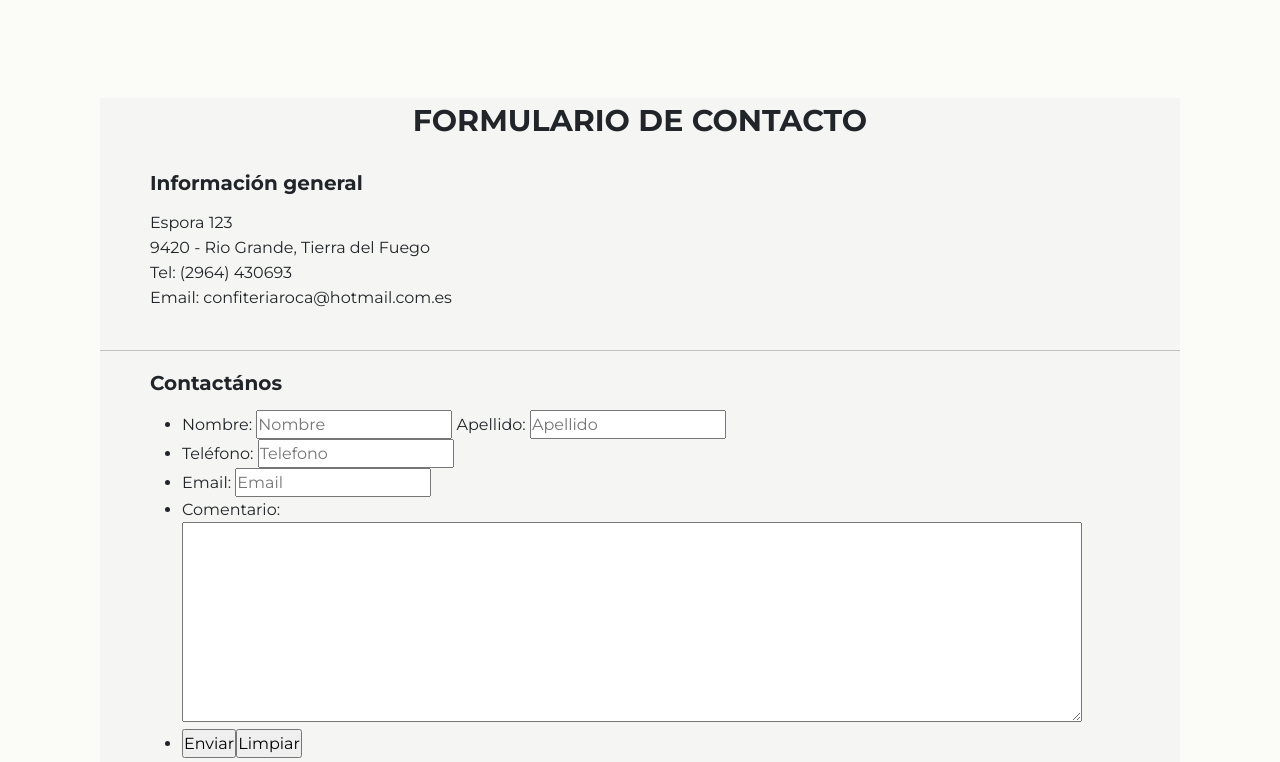
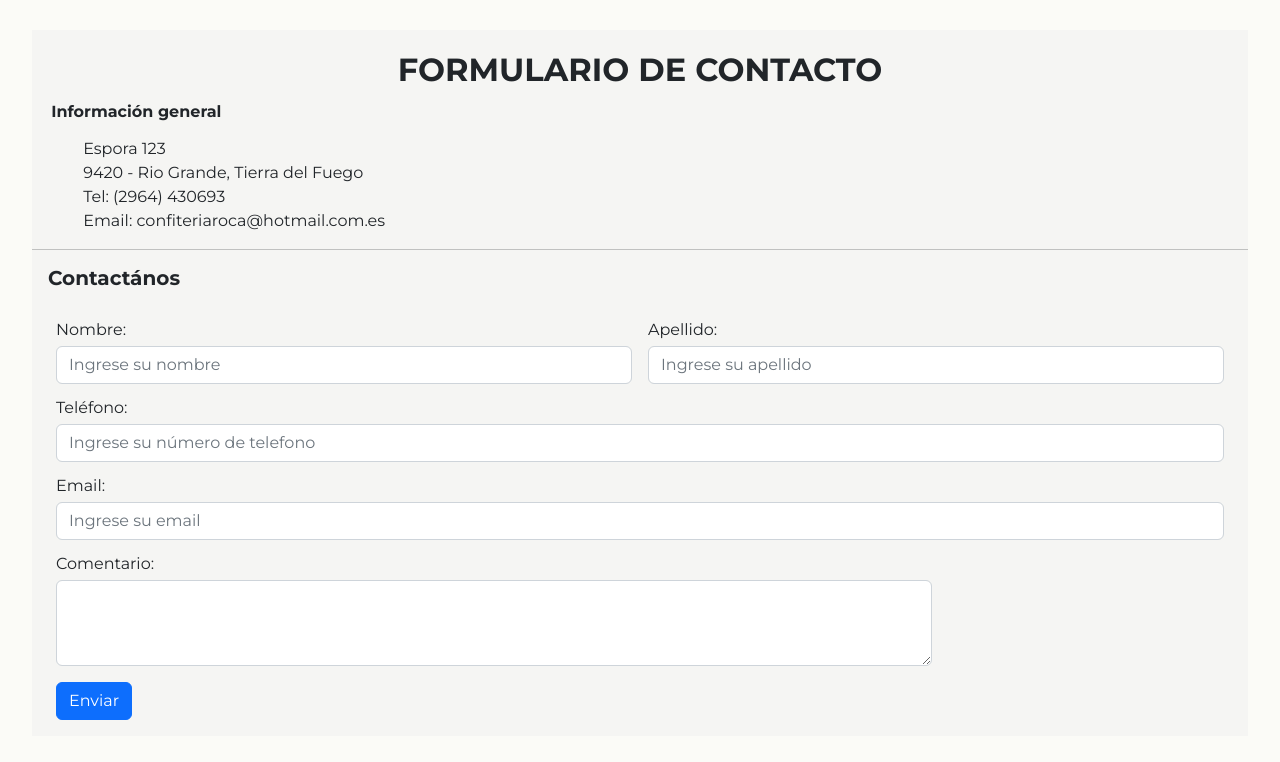
Before and after one commit to SicTransit-PdM/rocaweb, a plain HTML site: page pages/contacto.html in a window 1280 px wide. Shown: the part 518-1280 px from the top of the page. Drawn offline with nearby package versions, Linux system fonts and the light colour scheme.

Commit message:
3ra Entrega

```diff
--- a/css/_queries.scss
+++ b/css/_queries.scss
@@ -39,6 +39,10 @@
     .legales{
         margin-bottom: 2rem;
     }
+    #formres{
+    height: 10rem;
+    width: 20rem;
+    }
 }
 @media screen and (min-width: 1200px){
     header{
@@ -71,4 +75,8 @@
     #ubicacion, #rrss{
         text-align: left;
     }
+    #formres{
+    height: 30rem;
+    width: 50rem;
+    }
 }
--- a/css/styles.scss
+++ b/css/styles.scss
@@ -132,40 +132,46 @@ main{
 
 /*-------------------------   CONTACTO   -----------------------------*/
 
-#contacto section{
-    margin: 100px 100px 100px 100px;
-}
-#contacto form fieldset{
-    background-color: rgba(235, 235, 235, 0.400);
-    height: 700px;
-}
-#contacto form fieldset legend{
-    font-size: 30px;
-    text-transform:uppercase;
-    text-align: center;
-    font-weight: bold;
+#contacto {
+    section {
+    }
+    form{
+        fieldset{
+            margin: 2rem 2rem 2rem 2rem;
+            background-color: rgba(235, 235, 235, 0.400);
+            legend{
+                margin-top: 1rem;
+                font-size: 2rem;
+                text-transform:uppercase;
+                text-align: center;
+                font-weight: bold;
+            }
+        }
+    }
 }
 #infocontacto{
-    margin: 20px auto 40px 50px;
-    line-height: 25px;
+    margin: 0.5rem auto 1rem 1.2rem;
+    line-height: 1rem;
+    h2{
+        font-weight: bold;
+        font-size: 1rem;
+        margin-bottom: 1rem;
+    }
+    ul{
+        list-style: none;
+        li{
+        line-height: 1.5rem;
+        }
+    }
+}
+#infosubmit{
+    line-height: 1rem;
     h2{
         font-weight: bold;
         font-size: 20px;
-        margin-bottom: 15px;
+        margin-left: 1rem;
+        margin-bottom: 1rem;
     }
-}
-#infosubmit{
-    margin: 20px auto 40px 50px;
-    line-height: 25px;
-    h2{
-        font-weight: bold;
-        font-size: 20px;
-        margin-bottom: 15px;
-    }
-}
-#comentario{
-    width: 900px;
-    height: 200px;
 }
 
 /*-------------------------   HISTORIA   -----------------------------*/
@@ -213,10 +219,8 @@ main{
     align-items: center;
     justify-content: center;
     background-color: darkgray;
-    height: 30rem;
-    width: 50rem;
     margin-bottom: 50px;
-    font-size: 3rem;
+    font-size: 1rem;
 }
 
 /*-------------------------   STAFF   -----------------------------*/
--- a/pages/contacto.html
+++ b/pages/contacto.html
@@ -61,39 +61,43 @@
             <form action="" method="GET" enctype="multipart/form-data">
                 <fieldset>
                     <legend>Formulario de contacto</legend>
-                    <br>
                     <div id="infocontacto">
                         <h2>Información general</h2>
-                        <p>Espora 123
-                        <br>9420 - Rio Grande, Tierra del Fuego
-                        <br>Tel: (2964) 430693
-                        <br>Email: confiteriaroca@hotmail.com.es
-                        </p>
+                        <ul>
+                            <li>Espora 123</li>
+                            <li>9420 - Rio Grande, Tierra del Fuego</li>
+                            <li>Tel: (2964) 430693</li>
+                            <li>Email: confiteriaroca@hotmail.com.es</li>
+                        </ul>
                     </div>
                     <hr>
                     <div id="infosubmit">
                         <h2>Contactános</h2>
-                        <ul>
-                            <li>
-                                <label for="nombre">Nombre:</label>
-                                <input type="text" placeholder="Nombre">
-                                <label for="apellido">Apellido:</label>
-                                <input type="text" placeholder="Apellido">
-                            </li>
-                            <li>
-                                <label for="telefono">Teléfono:</label>
-                                <input type="text" placeholder="Telefono">
-                            </li>
-                            <li>
-                                <label for="email">Email:</label>
-                                <input type="text" placeholder="Email">
-                            </li>
-                            <li>
-                                <label for="comentario">Comentario:</label>
-                                <textarea name="comentario" id="comentario" cols="30" rows="10"></textarea>
-                            </li>
-                            <li><input type="submit" value="Enviar"><input type="reset" value="Limpiar"></li>
-                        </ul>
+                        <div class="row g-3 m-3">
+                            <div class="col-sm-12 col-md-6">
+                                <label class="form-label" for="nombre">Nombre: </label>
+                                <input type="text" class="form-control" placeholder="Ingrese su nombre">
+                            </div>
+                            <div class="col-sm-12 col-md-6">
+                                <label class="form-label" for="apellido">Apellido:</label>
+                                <input type="text" class="form-control" placeholder="Ingrese su apellido">
+                            </div>
+                            <div class="col-sm-12">
+                                <label class="form-label" for="telefono">Teléfono: </label>
+                                <input type="text" class="form-control" placeholder="Ingrese su número de telefono">
+                            </div>
+                            <div class="col-sm-12">
+                                <label class="form-label" for="email">Email:</label>
+                                <input type="text" class="form-control" placeholder="Ingrese su email">
+                            </div>
+                            <div class="col">
+                                <label class="form-label" for="comentario">Comentario:</label>
+                                <textarea name="comentario" id="comentario" class="form-control w-75" rows="3"></textarea>
+                            </div>
+                            <div>
+                                <button type="submit" class="btn btn-primary">Enviar</button>
+                            </div>
+                        </div>
                     </div>
                 </fieldset>
             </form>
```
Also changed, not shown: pages/carta.html (+26 -26 lines), pages/historia.html (+1 -1 lines), pages/reservas.html (+19 -3 lines), css/styles.css, 1 other file.
